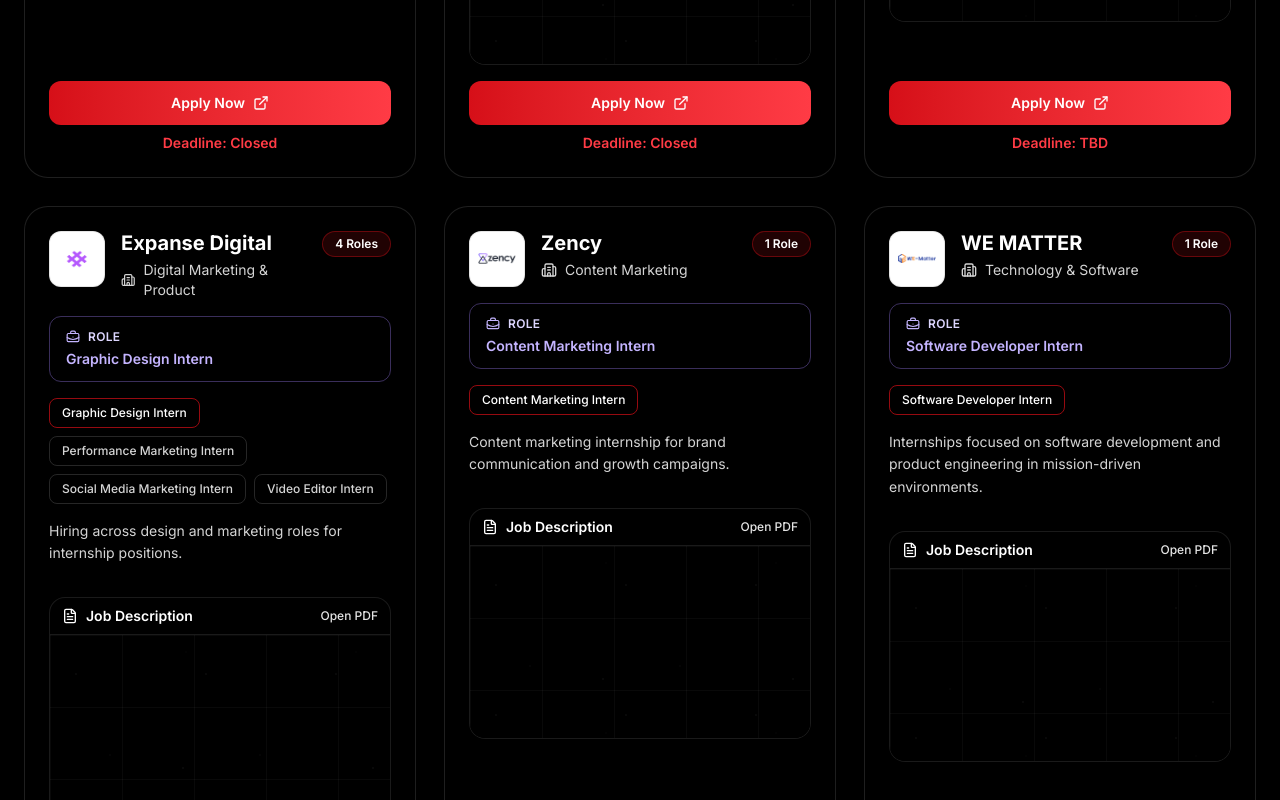
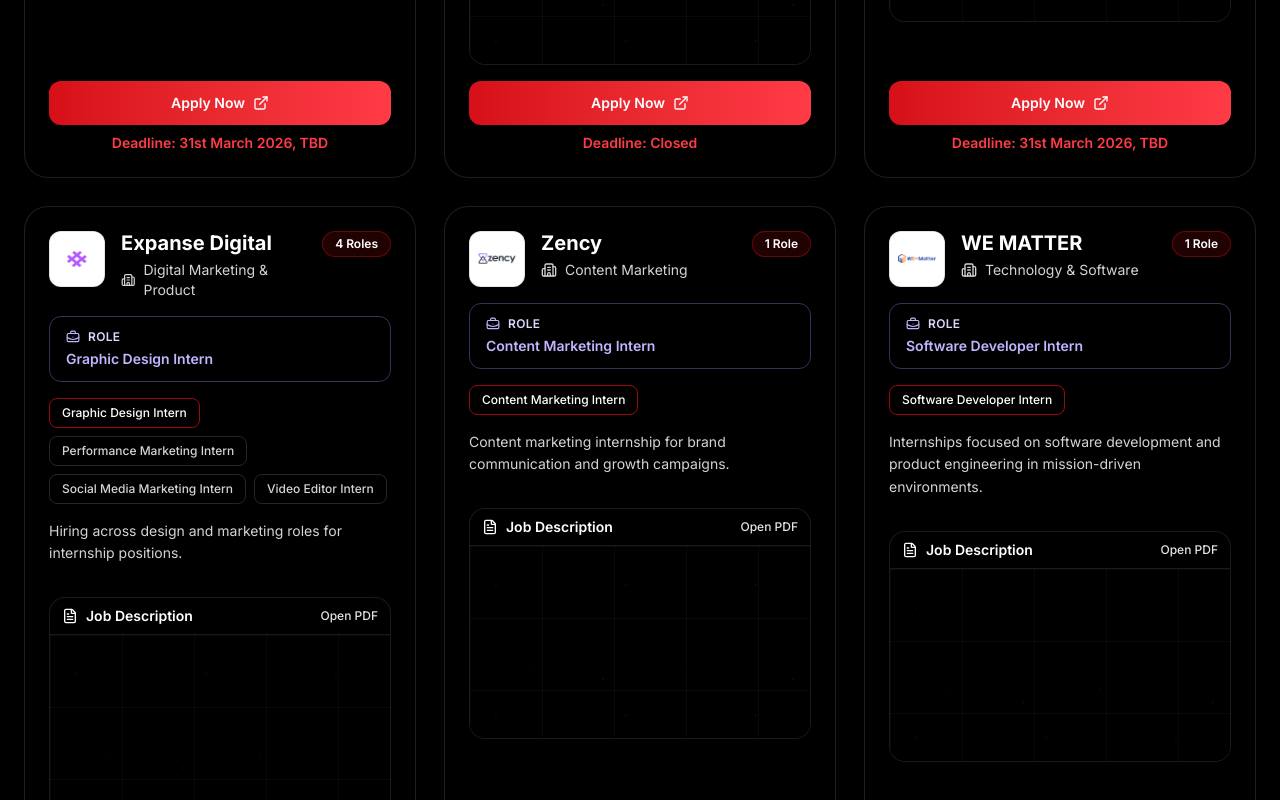
Before and after one commit to KaivalyaJoglekar/Internship-Fair, a Next.js app: page /companies in a window 1280 px wide. Shown: the part 1020-1820 px from the top of the page. Built offline with nearby package versions, Linux system fonts and the light colour scheme.

Commit message:
deadline counter updated and stipend changed(electro)

```diff
--- a/app/components/DeadlineCountdown.tsx
+++ b/app/components/DeadlineCountdown.tsx
@@ -51,44 +51,25 @@
   return `${day} ${month} ${year}, ${time}`;
 };
 
-const getDeadlineSequence = (baseDate: Date) => {
-  const dayStart = new Date(baseDate);
-  dayStart.setHours(0, 0, 0, 0);
-
-  const nextDayStart = new Date(dayStart);
-  nextDayStart.setDate(nextDayStart.getDate() + 1);
-
-  const generalDeadline = new Date(dayStart);
-  generalDeadline.setHours(20, 0, 0, 0);
-
-  const nexafloDeadline = new Date(nextDayStart);
-  nexafloDeadline.setHours(12, 0, 0, 0);
-
-  const paryaDeadline = new Date(nextDayStart);
-  paryaDeadline.setHours(18, 0, 0, 0);
-
-  const adbureauDeadline = new Date(nextDayStart);
-  adbureauDeadline.setHours(21, 0, 0, 0);
-
-  return [
-    { target: generalDeadline, label: `Deadline: ${formatDeadlineLabel(generalDeadline)}` },
-    { target: nexafloDeadline, label: `Nexaflo Deadline: ${formatDeadlineLabel(nexafloDeadline)}` },
-    { target: paryaDeadline, label: `ParyaTech Deadline: ${formatDeadlineLabel(paryaDeadline)}` },
-    { target: adbureauDeadline, label: `Adbureau Deadline: ${formatDeadlineLabel(adbureauDeadline)}` },
-  ];
-};
-
 const getActiveDeadline = (): DeadlineTarget => {
   const now = new Date();
 
-  const cycleStart = new Date(now);
-  cycleStart.setHours(0, 0, 0, 0);
+  // Fixed, one-time schedule for March 31, 2026. This intentionally does not roll over to the next day.
+  const nexafloDeadline = new Date(2026, 2, 31, 12, 0, 0, 0);
+  const sevenPmDeadline = new Date(2026, 2, 31, 19, 0, 0, 0);
 
-  const sequence = getDeadlineSequence(cycleStart);
-  const active = sequence.find((item) => now < item.target);
+  if (now < nexafloDeadline) {
+    return {
+      target: nexafloDeadline,
+      label: `Nexaflo Deadline: ${formatDeadlineLabel(nexafloDeadline)}`,
+    };
+  }
 
-  if (active) {
-    return active;
+  if (now < sevenPmDeadline) {
+    return {
+      target: sevenPmDeadline,
+      label: `ParyaTech, Adbureau & Halewood Deadline: ${formatDeadlineLabel(sevenPmDeadline)}`,
+    };
   }
 
   return {
@@ -139,7 +120,7 @@
     minutes: 0,
     seconds: 0,
   });
-  const [deadlineLabel, setDeadlineLabel] = useState("Deadline: 30th March 2026, 8:00 PM");
+  const [deadlineLabel, setDeadlineLabel] = useState("All Deadlines Closed");
 
   const refreshCountdown = useMemo(
     () => () => {
--- a/app/data/companyCardDetails.ts
+++ b/app/data/companyCardDetails.ts
@@ -24,7 +24,7 @@
     logo: "/logos/RUDRA CyberSecurity.png",
     industry: "Cybersecurity",
     shortDescription: "Core cybersecurity internship opportunity with engineering-focused exposure.",
-    deadline: "Closed",
+    deadline: "31st March 2026, TBD",
     roles: [
       {
         id: "cyber-security-engineer-intern",
@@ -82,7 +82,7 @@
     logo: "/logos/Stravex.png",
     industry: "Logistics & Operations Tech",
     shortDescription: "Internship opportunities in marketing growth and creative media production.",
-    deadline: "TBD",
+    deadline: "31st March 2026, TBD",
     roles: [
       {
         id: "graphic-video-editing-intern",
@@ -329,7 +329,7 @@
      logo: "/logos/NexaFlo Automations - Logo.png",
      industry: "AI & Automation",
      shortDescription: "AI-focused internship opportunity in intelligent automation solutions.",
-     deadline: "31st March 2026, 12:00 PM",
+    deadline: "31st March 2026, 12:00 PM",
      roles: [
        {
          id: "ai-intern",
@@ -354,7 +354,7 @@
     logo: "/logos/Paryatech logo.jpeg",
     industry: "Technology",
     shortDescription: "Internship opportunities across engineering and product design tracks.",
-    deadline: "31st March 2026, 6:00 PM",
+    deadline: "31st March 2026, 7:00 PM",
     roles: [
       {
         id: "engineering-intern",
@@ -379,7 +379,7 @@
     logo: "/logos/Adbureau -Logo.png",
     industry: "AI, Automation & Market Intelligence",
     shortDescription: "Internship opportunities across AI engineering, automation systems, and growth intelligence roles.",
-    deadline: "31st March 2026, 8:00 PM",
+    deadline: "31st March 2026, 7:00 PM",
     roles: [
       {
         id: "ai-outreach-engineer-intern",
@@ -429,28 +429,28 @@
     logo: "/logos/electrorush.png",
     industry: "Healthcare & Laboratories",
     shortDescription: "Internship opportunities across three role tracks at Halewood Laboratories.",
-    deadline: "31st March 2026, 8:00 PM",
+    deadline: "31st March 2026, 7:00 PM",
     roles: [
       {
         id: "cyber-security-system-software-engineer-intern",
         title: "Cyber Security System Software Engineer Intern",
         jdPdf: "/Job%20Description/Halewood%20Laboratories.%20-%20Cybersec.pdf",
         applyLink: "https://forms.gle/iKq3Vwtvxe1FuDN87",
-        stipend: "TBA"
+        stipend: "Performance Based"
       },
       {
         id: "social-media-automation-agentic-ai-engineer-intern",
         title: "Social Media Automation & Agentic AI Engineer Intern",
         jdPdf: "/Job%20Description/Halewood%20Laboratories%20-%20Social%20Media%20%26%20Agentic%20AI%20.pdf",
         applyLink: "https://forms.gle/iKq3Vwtvxe1FuDN87",
-        stipend: "TBA"
+        stipend: "Performance Based"
       },
       {
         id: "e-learning-agentic-ai-automation-engineer-intern",
         title: "E-Learning Agentic AI Automation Engineer Intern",
         jdPdf: "/Job%20Description/Halewood%20Laboratories%20-%20E-learning%20%26%20Agentic%20AI.pdf",
         applyLink: "https://forms.gle/iKq3Vwtvxe1FuDN87",
-        stipend: "TBA"
+        stipend: "Performance Based"
       }
     ]
   }
```
